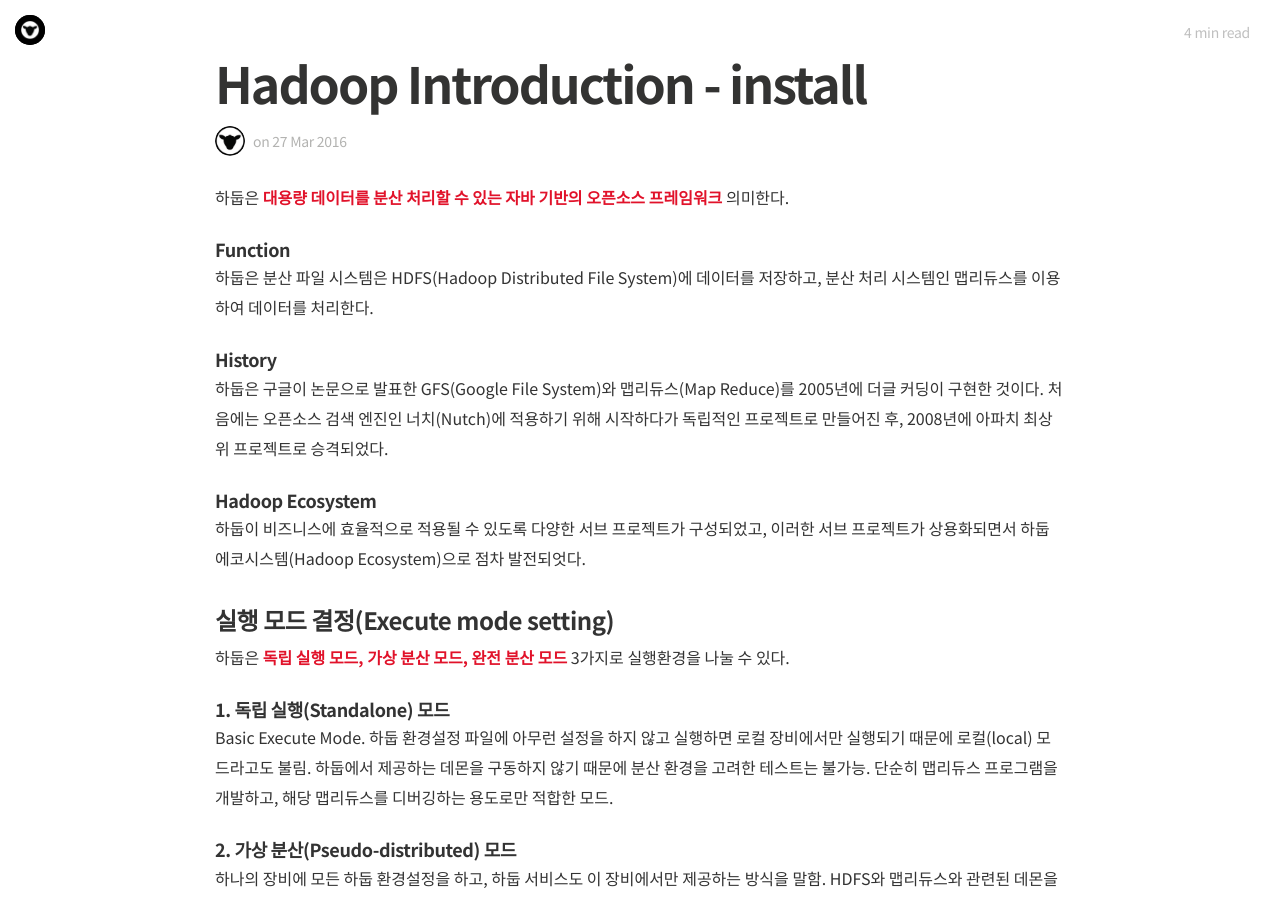
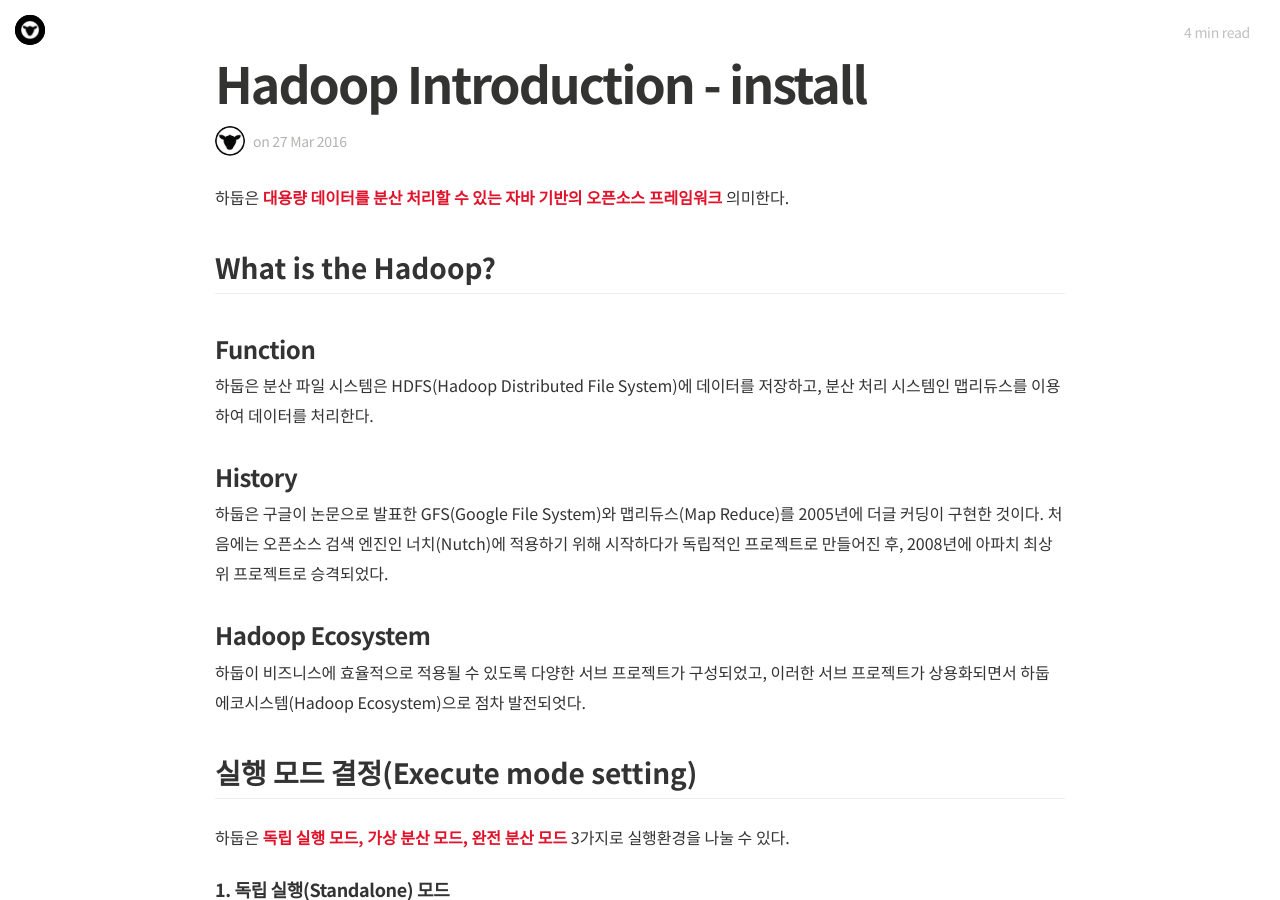
Before and after one commit to Shephexd/shephexd.github.io, a Jekyll site: the page built from _posts/Development/2016-03-27-Hadoop_introduction.md, in a window 1280 px wide and 900 px high. Built offline with Jekyll 4.4.1, drawn with Linux system fonts in a browser that asks for light colours; nearby versions of some CDN libraries; some web fonts are replaced; comment, search, counter and statistics services are not loaded.

Commit message:
update layout

```diff
--- a/_posts/Development/2016-03-27-Hadoop_introduction.md
+++ b/_posts/Development/2016-03-27-Hadoop_introduction.md
@@ -11,20 +11,36 @@ tags:
 
 하둡은 **대용량 데이터를 분산 처리할 수 있는 자바 기반의 오픈소스 프레임워크** 의미한다.
 
-#### Function
+
+
+## What is the Hadoop?
+
+### Function
 
 하둡은 분산 파일 시스템은 HDFS(Hadoop Distributed File System)에 데이터를 저장하고, 분산 처리 시스템인 맵리듀스를 이용하여 데이터를 처리한다.
 
-#### History
+
+
+### History
+
 하둡은 구글이 논문으로 발표한 GFS(Google File System)와 맵리듀스(Map Reduce)를 2005년에 더글 커딩이 구현한 것이다. 처음에는 오픈소스 검색 엔진인 너치(Nutch)에 적용하기 위해 시작하다가 독립적인 프로젝트로 만들어진 후, 2008년에 아파치 최상위 프로젝트로 승격되었다.
 
-#### Hadoop Ecosystem
+
+
+### Hadoop Ecosystem
+
 하둡이 비즈니스에 효율적으로 적용될 수 있도록 다양한 서브 프로젝트가 구성되었고, 이러한 서브 프로젝트가 상용화되면서 하둡 에코시스템(Hadoop  Ecosystem)으로 점차 발전되엇다.
 
-### 실행 모드 결정(Execute mode setting)
+<!--more-->
+
+
+
+## 실행 모드 결정(Execute mode setting)
+
 하둡은 **독립 실행 모드, 가상 분산 모드, 완전 분산 모드** 3가지로 실행환경을 나눌 수 있다.
 
 #### 1. 독립 실행(Standalone) 모드
+
 Basic Execute Mode. 하둡 환경설정 파일에 아무런 설정을 하지 않고 실행하면 로컬 장비에서만 실행되기 때문에 로컬(local) 모드라고도 불림. 하둡에서 제공하는 데몬을 구동하지 않기 때문에 분산 환경을 고려한 테스트는 불가능. 단순히 맵리듀스 프로그램을 개발하고, 해당 맵리듀스를 디버깅하는 용도로만 적합한 모드.
 
 #### 2. 가상 분산(Pseudo-distributed) 모드
@@ -33,9 +49,10 @@ Basic Execute Mode. 하둡 환경설정 파일에 아무런 설정을 하지 않
 #### 3. 완전 분산(Fully Distributed) 모드
 여러 대의 장비에 하둡이 설치된 경우, 하둡으로 라이브 서비스를 하게 될 경우 이와 같은 방식으로 구성.
 
-<!--more-->
+
 
 ## Hadoop 2.6 install guide
+
 1. Protocol Buffer install
 - 프로토콜 버퍼는 구글에서 공개한 직렬화 라이브러리.
 - 바이너리 데이터를 통해 이기종간 통신하기 위해 구글에서 오픈소스로 공개.
```
